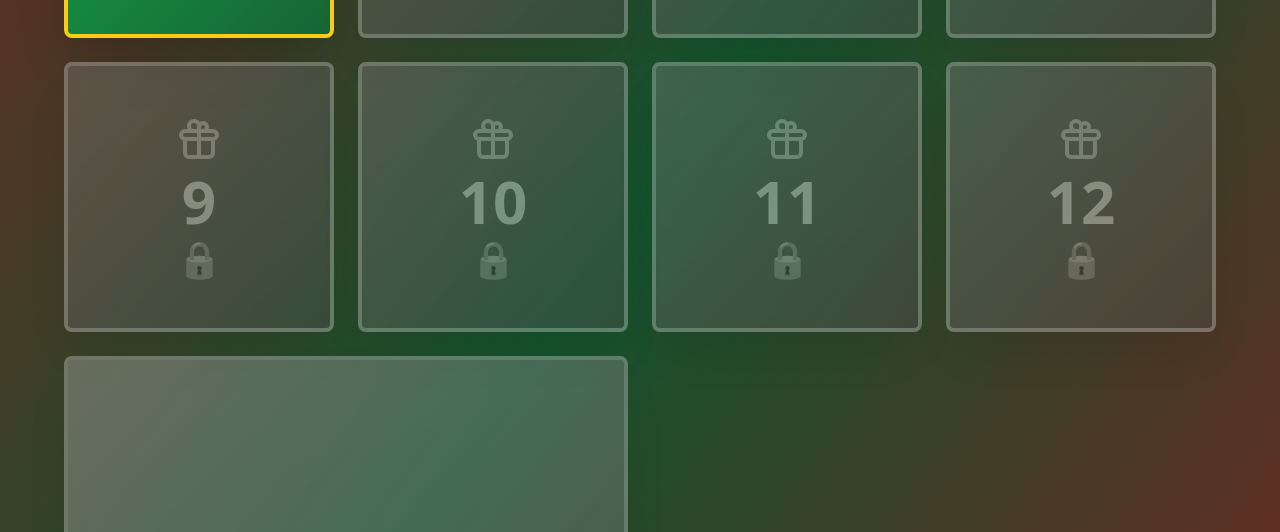
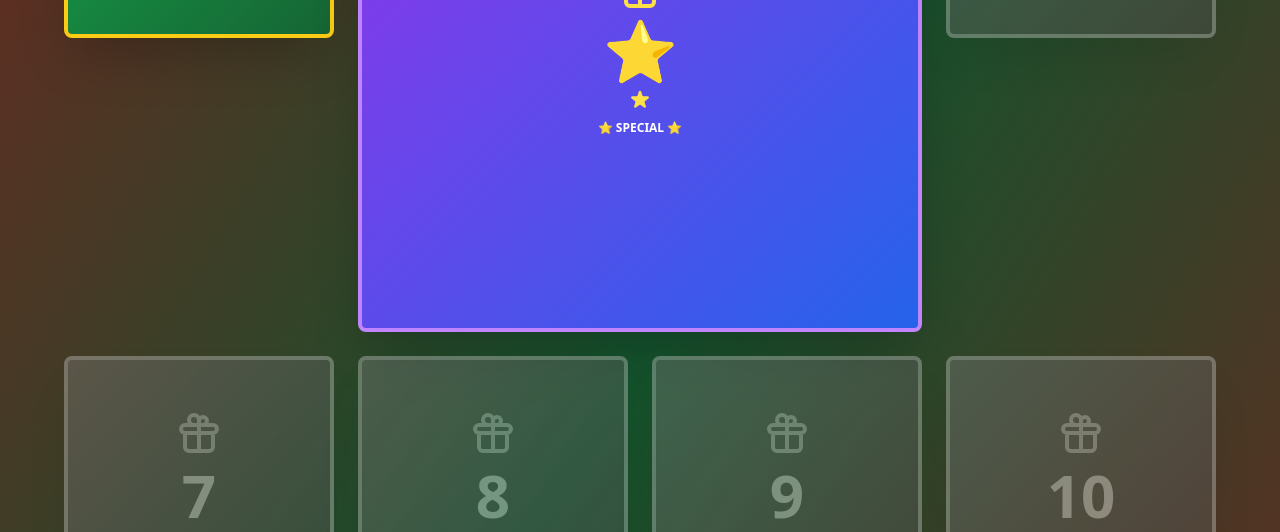
Before and after one commit to Jamiebailey03/Finance-Advent-Calendar-, a plain HTML site: page index.html in a window 1280 px wide. Shown: the part 698-1230 px from the top of the page. Drawn offline with nearby package versions, Linux system fonts and the light colour scheme.

Commit message:
Update index.html

```diff
--- a/index.html
+++ b/index.html
@@ -320,6 +320,45 @@
                     <p class="mb-4">That's the definition of a Christmas win. 🎅✨</p>
                 `
             },
+            {
+                day: "⭐",
+                title: "Cyber Performance - Special Shout Out",
+                who: "Beauty Retail Team",
+                date: "Mon 08 Dec",
+                unlockDate: "2025-12-07",
+                isSpecial: true,
+                hasDetail: true,
+                detailedContent: `
+                    <h3 class="text-3xl font-bold text-yellow-300 mb-4">🎄 The Cyber Win: When Numbers Build Confidence (And Decisions Get Made Fast) 💪</h3>
+
+                    <p class="text-lg text-yellow-200 mb-4"><strong>Real-Time Numbers. Real-Time Decisions. Real Results.</strong></p>
+
+                    <p class="mb-4">This cyber period has been our most successful from a reporting standpoint – and we wanted to shout about it. Here's the thing: funding and GP accuracy have never been stronger, and that's meant the trade teams could make decisions as things were happening with genuine confidence in the numbers. That's not just efficiency; that's competitive advantage.</p>
+
+                    <p class="mb-4">A massive thank you to the entire Beauty Retail Team for making this happen. Here's how they did it:</p>
+
+                    <h3 class="text-2xl font-bold text-yellow-300 mb-3">The Challenge: 600-1,500 Invoices Per Month (Manual Send) 😤</h3>
+                    <p class="mb-4">Retail Beauty's promotional activity with brands is relentless – and brilliant for business. The downside? Around 600 invoices a month in normal periods, rocketing to close to 1,500 during peak months. Every. Single. One. Was being sent manually.</p>
+
+                    <h3 class="text-2xl font-bold text-yellow-300 mb-3">The Solution: Automatic Invoice Send in Sage 🚀</h3>
+                    <p class="mb-4">Working closely with the change request team, we rolled out an automated solution in September. Here's the magic: the moment an invoice posts to the ledger, it automatically sends to the customer the following morning. No manual intervention. No delays. No bottlenecks.</p>
+
+                    <h3 class="text-2xl font-bold text-yellow-300 mb-3">What This Actually Means</h3>
+                    <p class="mb-4">Instead of spending hours sending invoices one by one, the team has freed up significant time to do work that actually drives value. Analysis, forecasting, strategic support – the stuff that matters. The automation handles the mechanical task; the team handles the thinking.</p>
+
+                    <h3 class="text-2xl font-bold text-yellow-300 mb-3">The Real Win: Cyber Period Performance 📊</h3>
+                    <p class="mb-4">This isn't just about saving time. During cyber, this accuracy and speed meant:</p>
+
+                    <ul class="list-disc list-inside mb-4 space-y-2">
+                        <li><strong>Real-time reporting</strong> – The meat trade teams had numbers they could trust, updated and reliable</li>
+                        <li><strong>Fast decision-making</strong> – With confidence in the data, teams made decisions in real-time rather than waiting for manual reconciliation</li>
+                        <li><strong>Peak capacity</strong> – We handled 1,500 invoices in peak months without breaking a sweat</li>
+                    </ul>
+
+                    <h3 class="text-2xl font-bold text-yellow-300 mb-3">The Takeaway</h3>
+                    <p class="mb-4">When your systems work this smoothly, your teams can focus on what they do best. Big ups to Beauty Retail for showing us what's possible. 🎅</p>
+                `
+            },
             { day: 6, title: "Account Credits", who: "Will Oakland", date: "Tue 09 Dec", unlockDate: "2025-12-09" },
             { day: 7, title: "Slick Rec, Consignment & Concession Apps", who: "Jemima", date: "Wed 10 Dec", unlockDate: "2025-12-10" },
             { day: 8, title: "Automating Statutory Packs with AI", who: "Isobela Mcmillan", date: "Thu 11 Dec", unlockDate: "2025-12-11" },
@@ -367,7 +406,7 @@
             days.forEach(item => {
                 const unlocked = isUnlocked(item.unlockDate);
                 const cardDiv = document.createElement('div');
-                cardDiv.className = `flip-card aspect-square ${item.isFinal ? 'md:col-span-2' : ''} ${unlocked ? 'cursor-pointer' : 'cursor-not-allowed'}`;
+                cardDiv.className = `flip-card aspect-square ${item.isFinal ? 'md:col-span-2' : ''} ${item.isSpecial ? 'md:col-span-2' : ''} ${unlocked ? 'cursor-pointer' : 'cursor-not-allowed'}`;
                 cardDiv.title = unlocked ? 'Click to open!' : `Unlocks on ${item.date}`;
 
                 if (unlocked) {
@@ -383,13 +422,17 @@
                     };
                 }
 
-                const frontColor = item.isFinal ? 'bg-gradient-to-br from-yellow-500 to-yellow-700' : 'bg-gradient-to-br from-green-600 to-green-800';
-                const backColor = item.isFinal ? 'bg-gradient-to-br from-yellow-600 to-yellow-800' : 'bg-gradient-to-br from-red-600 to-red-800';
+                const frontColor = item.isFinal ? 'bg-gradient-to-br from-yellow-500 to-yellow-700' :
+                                   item.isSpecial ? 'bg-gradient-to-br from-purple-600 to-blue-600' :
+                                   'bg-gradient-to-br from-green-600 to-green-800';
+                const backColor = item.isFinal ? 'bg-gradient-to-br from-yellow-600 to-yellow-800' :
+                                  item.isSpecial ? 'bg-gradient-to-br from-purple-700 to-blue-800' :
+                                  'bg-gradient-to-br from-red-600 to-red-800';
                 const lockStyle = unlocked ? '' : 'opacity-40 grayscale';
 
                 cardDiv.innerHTML = `
                     <div class="flip-card-inner">
-                        <div class="flip-card-front ${frontColor} ${lockStyle} shadow-2xl border-4 border-yellow-400 flex flex-col items-center justify-center p-4">
+                        <div class="flip-card-front ${frontColor} ${lockStyle} shadow-2xl border-4 ${item.isSpecial ? 'border-purple-400' : 'border-yellow-400'} flex flex-col items-center justify-center p-4">
                             <svg class="w-12 h-12 text-yellow-300 mb-2" fill="none" stroke="currentColor" viewBox="0 0 24 24">
                                 <path stroke-linecap="round" stroke-linejoin="round" stroke-width="2" d="M12 8v13m0-13V6a2 2 0 112 2h-2zm0 0V5.5A2.5 2.5 0 109.5 8H12zm-7 4h14M5 12a2 2 0 110-4h14a2 2 0 110 4M5 12v7a2 2 0 002 2h10a2 2 0 002-2v-7"></path>
                             </svg>
@@ -399,8 +442,9 @@
                                 '<div class="text-4xl">🔒</div>'
                             }
                             ${item.isFinal && unlocked ? '<div class="text-xs text-white mt-2 font-bold">🎊 FINALE 🎊</div>' : ''}
+                            ${item.isSpecial && unlocked ? '<div class="text-xs text-white mt-2 font-bold">⭐ SPECIAL ⭐</div>' : ''}
                         </div>
-                        <div class="flip-card-back ${backColor} shadow-2xl border-4 border-yellow-400 flex flex-col items-start justify-start p-8">
+                        <div class="flip-card-back ${backColor} shadow-2xl border-4 ${item.isSpecial ? 'border-purple-400' : 'border-yellow-400'} flex flex-col items-start justify-start p-8">
                             <button onclick="event.stopPropagation(); collapseCard();" class="absolute top-4 right-4 text-4xl text-yellow-300 hover:text-yellow-100 leading-none z-10" style="display: none;">×</button>
                             <div class="w-full text-left">
                                 <div class="text-2xl font-bold text-yellow-300 mb-3">
```
